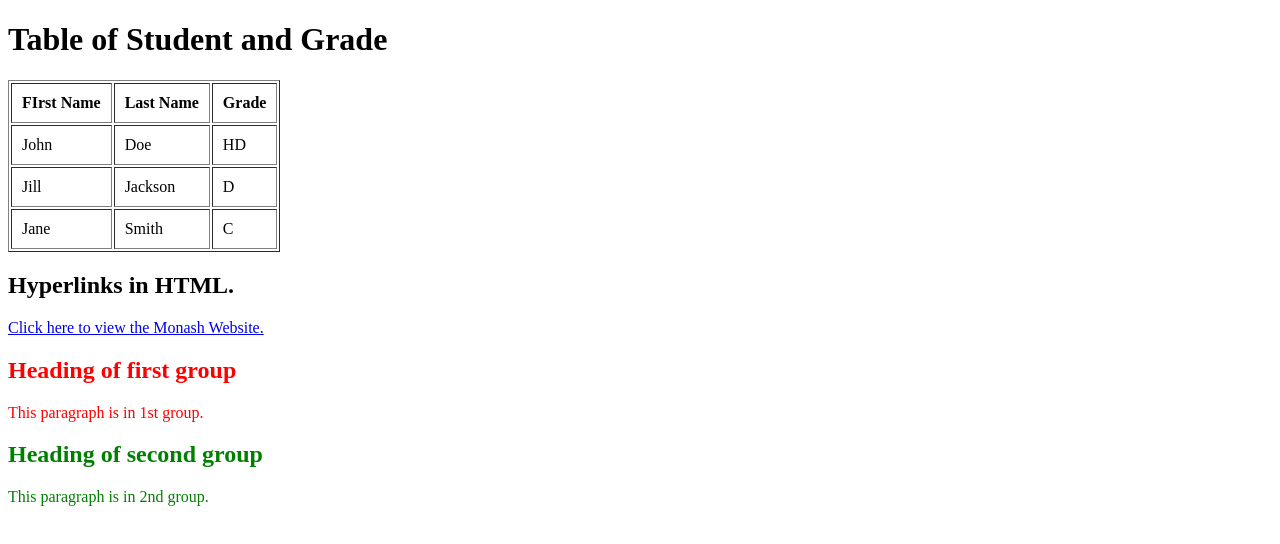
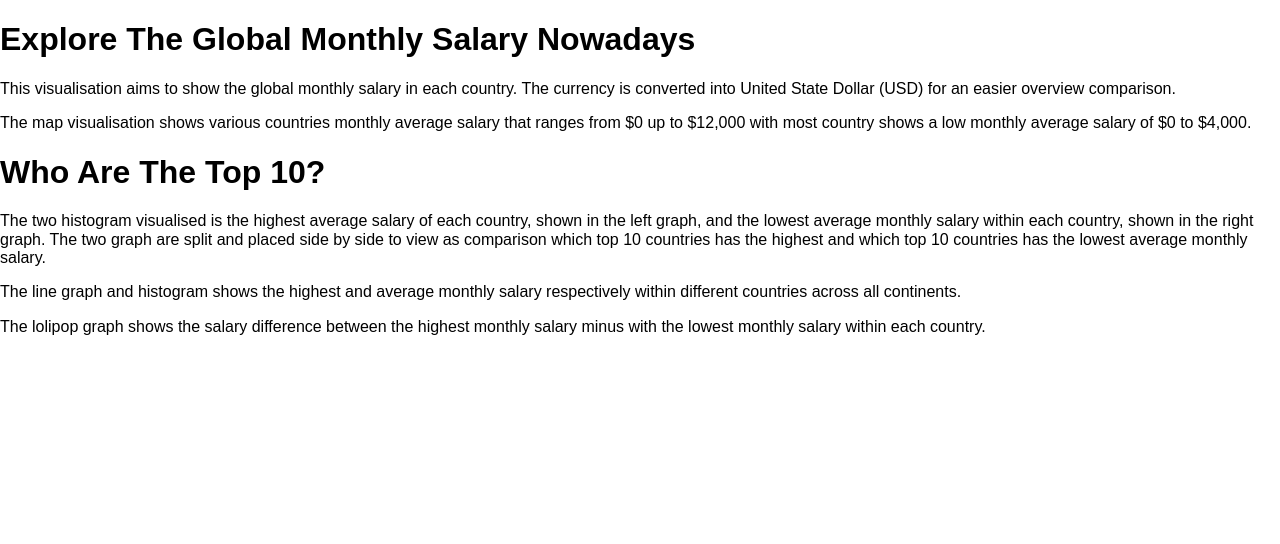
Before and after one commit to chianyee32/3179, a plain HTML site: page asg2.html in a window 1280 px wide. Drawn offline with nearby package versions, Linux system fonts and the light colour scheme; a script that the page names is missing.

Commit message:
Add files via upload

```diff
--- a/asg2.html
+++ b/asg2.html
@@ -1,51 +1,85 @@
 <!DOCTYPE html>
 <html lang="en">
-<body>
-    <h1>Table of Student and Grade</h1>
+
+<head>
+
+    <link rel="stylesheet" href="https://unpkg.com/purecss@2.0.6/build/pure-min.css" integrity="sha384-Uu6IeWbM+gzNVXJcM9XV3SohHtmWE+3VGi496jvgX1jyvDTXfdK+rfZc8C1Aehk5" crossorigin="anonymous">
+    <link rel="stylesheet" href="https://unpkg.com/purecss@2.0.6/build/grids-responsive-min.css" />
+
+    <link rel="stylesheet" href="layout.css">
+
+    <script src="https://cdn.jsdelivr.net/npm/vega@5.20.2"></script>
+    <script src="https://cdn.jsdelivr.net/npm/vega-lite@5.1.0"></script>
+    <script src="https://cdn.jsdelivr.net/npm/vega-embed@6.17.0"></script>
+
+    <script src="vega.js"></script>
 
 
-    <table border="1", cellpadding="10%"">
-        <tr>
-            <th>FIrst Name</th>
-            <th>Last Name</th>
-            <th>Grade</th>
-        </tr>
 
-        <tr>
-            <td>John</td>
-            <td>Doe</td>
-            <td>HD</td>
-        </tr>
+</head>
+<body>
+    <header>
+        <h1>Explore The Global Monthly Salary Nowadays</h1>
+        <p>
+            This visualisation aims to show the global monthly salary in each country.
+            The currency is converted into United State Dollar (USD) for an easier overview comparison.
+        </p>
+    </header>
+    <main>
+        <div class="container">
+            <div id="map"></div>
+        </div>
+        <footer>
+            <div class="text_div">
+                <p>The map visualisation shows various countries monthly average salary that ranges from $0 up to $12,000 with most country shows a low monthly average salary of $0 to $4,000.</p>
+            </div>
+        </footer>
+    </main>
+    <footer>
+        <header>
+            <h1>Who Are The Top 10?</h1>
+            <div class="container_left">
+                <div id="high"></div>
 
-        <tr>
-            <td>Jill</td>
-            <td>Jackson</td>
-            <td>D</td>
-        </tr>
+                <div class="container_right">
+                    <div id="low"></div>
+                </div>
+            </div>
 
-        <tr>
-            <td>Jane</td>
-            <td>Smith</td>
-            <td>C</td>
-        </tr>
+            <footer>
+                <div class="text_div">
+                    <p>The two  histogram visualised is the highest average salary of each country, shown in the left graph, and the lowest average monthly salary within each country, shown in the right graph. The two graph are split and placed side by side to view as comparison which top 10 countries has the highest and which top 10 countries has the lowest average monthly salary.</p>
+                </div>
+            </footer>
 
-    </table>
 
-    <h2> Hyperlinks in HTML. </h2>
 
-    <a href=" https://www.monash.edu/">
-        Click here to view the Monash Website.
-    </a>
+        </header>
 
-    <div style="color: red;">
-        <h2>Heading of first group</h2>
-        <p>This paragraph is in 1st group.</p>
-    </div>
 
-    <div style="color: green;">
-        <h2>Heading of second group</h2>
-        <p>This paragraph is in 2nd group.</p>
-    </div>
+
+
+        <div class="container">
+            <div id="highest_vs_average"></div>
+        </div>
+        <footer>
+            <div class="text_div">
+                <p>The line graph and histogram shows the highest and average monthly salary respectively within different countries across all continents.</p>
+            </div>
+        </footer>
+
+        <div class="container">
+            <div id="difference"></div>
+        </div>
+        <footer>
+            <div class="text_div">
+                <p>The lolipop graph shows the salary difference between the highest monthly salary minus with the lowest monthly salary within each country.</p>
+            </div>
+        </footer>
+
+    </footer>
+
 
 </body>
+
 </html>
```
